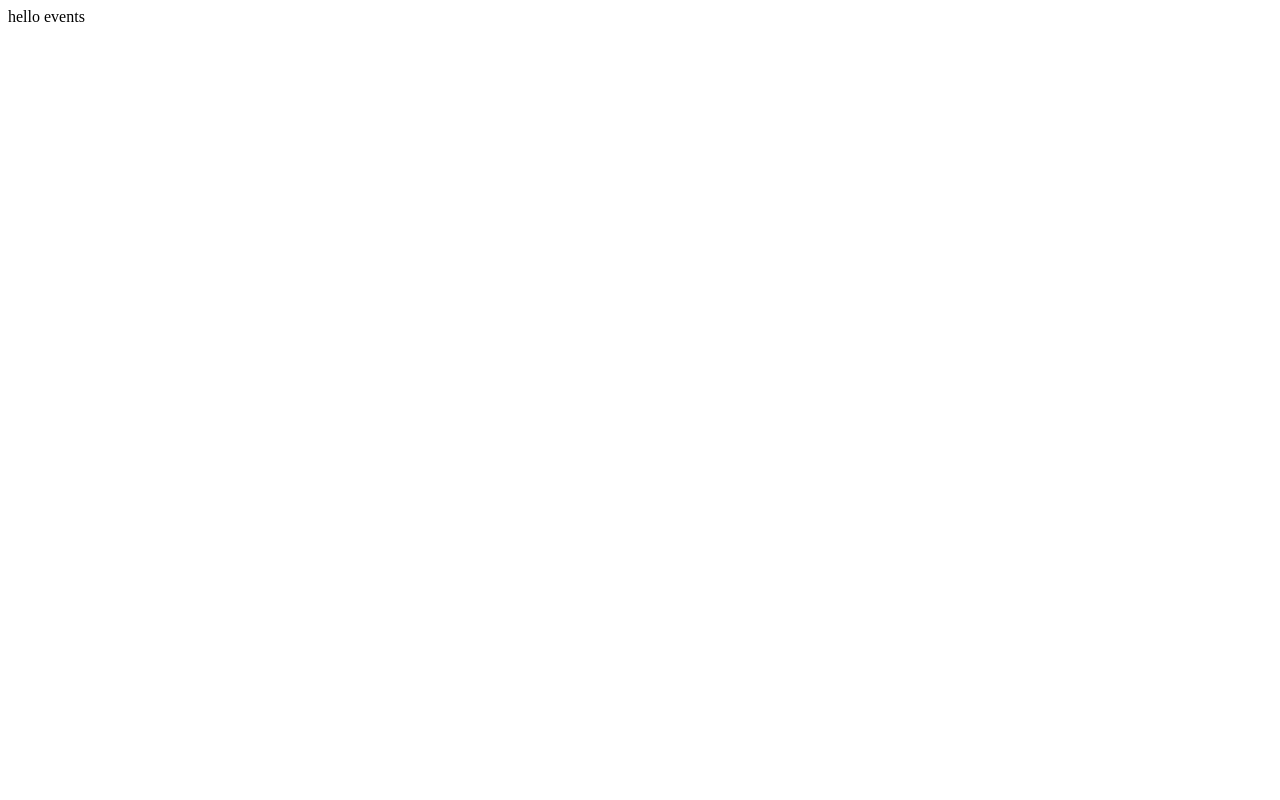
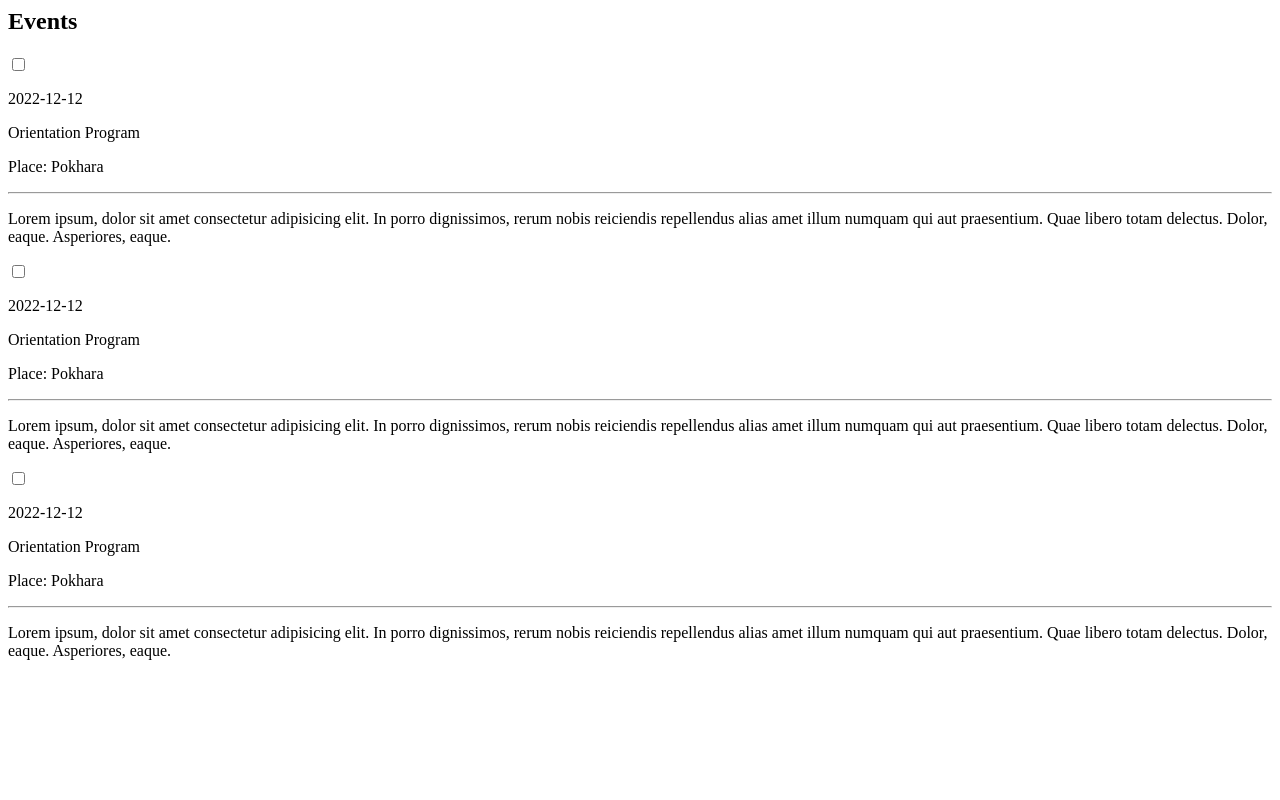
Before and after one commit to anilkhatiwada/election-frontend, a Django app: page /events in a window 1280 px wide. Before the commit the page is almost empty. Run offline with Django 4.2, Linux system fonts and the light colour scheme.

Commit message:
events html added

```diff
--- a/src/website/templates/website/events.html
+++ b/src/website/templates/website/events.html
@@ -1 +1,76 @@
-hello events
+<section class="text-white body-font bg-gray-900">
+    <div class="container px-5 py-24 mx-auto">
+      <div class="flex flex-wrap w-full mb-20">
+        <div class="lg:w-1/2 w-full mb-6 lg:mb-0">
+          <h1 class="sm:text-3xl text-2xl font-medium title-font mb-2 ">Events</h1>
+          <div class="h-1 w-20 bg-indigo-500 rounded"></div>
+        </div>
+      </div>
+      <div class="flex flex-wrap -m-4  w-full">
+
+        <div class="collapse collapse-arrow mt-4 w-full bg-orange-500 text-center">
+          <input type="checkbox" />
+          <div class="collapse-title text-xl font-medium flex justify-between">
+            <div>
+                <i class="fa-solid fa-calendar-days"></i>
+                <p class="text-sm ">2022-12-12</p>
+            </div>
+            <div>
+
+                <p>Orientation Program</p>
+                <p class="text-sm text-gray-200">Place: Pokhara</p>
+            </div>
+            <div></div>
+          </div>
+          <div class="collapse-content">
+            <hr class="my-8 h-px bg-gray-200 border-0 dark:bg-gray-700">
+            <p class="p-5">Lorem ipsum, dolor sit amet consectetur adipisicing elit. In porro dignissimos, rerum nobis reiciendis repellendus alias amet illum numquam qui aut praesentium. Quae libero totam delectus. Dolor, eaque. Asperiores, eaque.</p>
+          </div>
+        </div>
+
+        <div class="collapse collapse-arrow mt-4 w-full bg-orange-500 text-center">
+            <input type="checkbox" />
+            <div class="collapse-title text-xl font-medium flex justify-between">
+              <div>
+                  <i class="fa-solid fa-calendar-days"></i>
+                  <p class="text-sm ">2022-12-12</p>
+              </div>
+              <div>
+
+                  <p>Orientation Program</p>
+                  <p class="text-sm text-gray-200">Place: Pokhara</p>
+              </div>
+              <div></div>
+            </div>
+            <div class="collapse-content">
+           <hr class="my-8 h-px bg-gray-200 border-0 dark:bg-gray-700">
+              <p class="p-5">Lorem ipsum, dolor sit amet consectetur adipisicing elit. In porro dignissimos, rerum nobis reiciendis repellendus alias amet illum numquam qui aut praesentium. Quae libero totam delectus. Dolor, eaque. Asperiores, eaque.</p>
+            </div>
+        </div>
+
+        <div class="collapse collapse-arrow mt-4 w-full bg-orange-500 text-center">
+            <input type="checkbox" />
+            <div class="collapse-title text-xl font-medium flex justify-between">
+              <div>
+                  <i class="fa-solid fa-calendar-days"></i>
+                  <p class="text-sm ">2022-12-12</p>
+              </div>
+              <div>
+
+                  <p>Orientation Program</p>
+                  <p class="text-sm text-gray-200">Place: Pokhara</p>
+              </div>
+              <div></div>
+            </div>
+            <div class="collapse-content">
+           <hr class="my-8 h-px bg-gray-200 border-0 dark:bg-gray-700">
+              <p class="p-5">Lorem ipsum, dolor sit amet consectetur adipisicing elit. In porro dignissimos, rerum nobis reiciendis repellendus alias amet illum numquam qui aut praesentium. Quae libero totam delectus. Dolor, eaque. Asperiores, eaque.</p>
+            </div>
+        </div>
+
+
+
+
+      </div>
+    </div>
+  </section>
```
